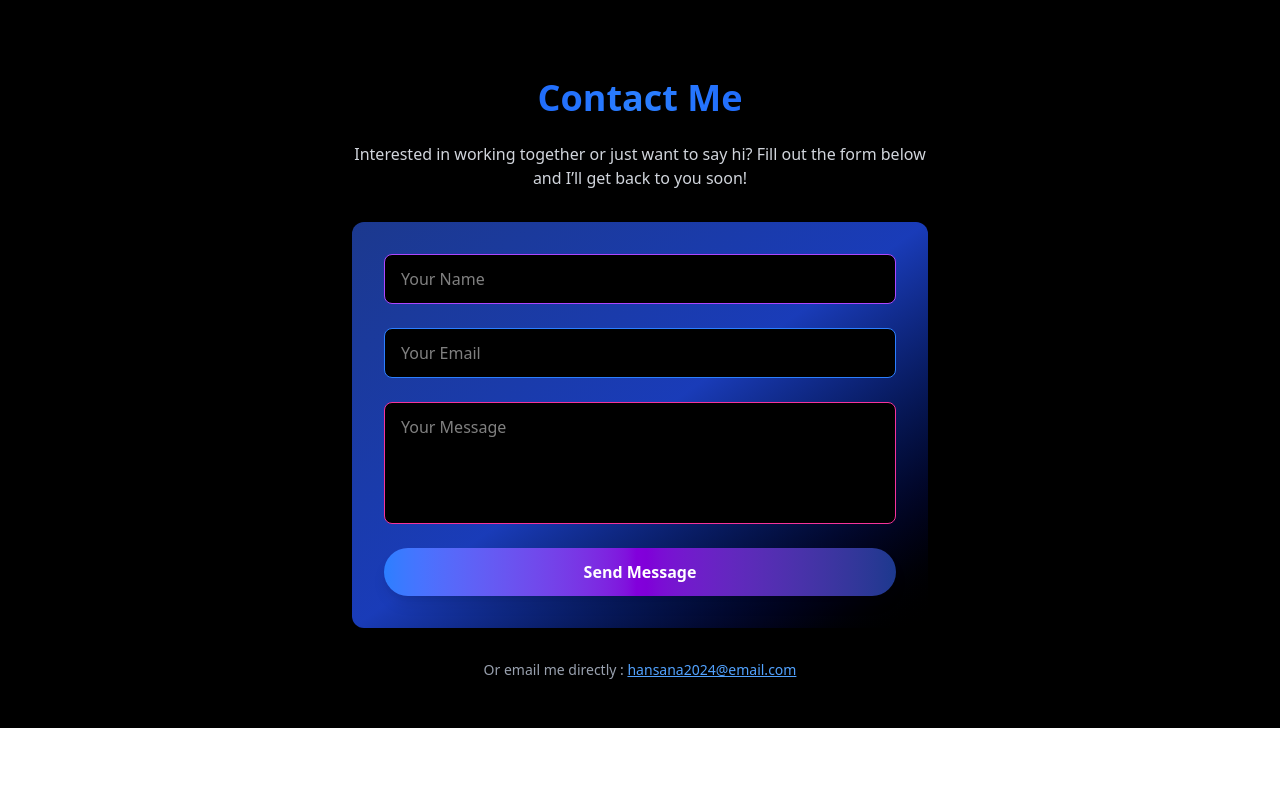
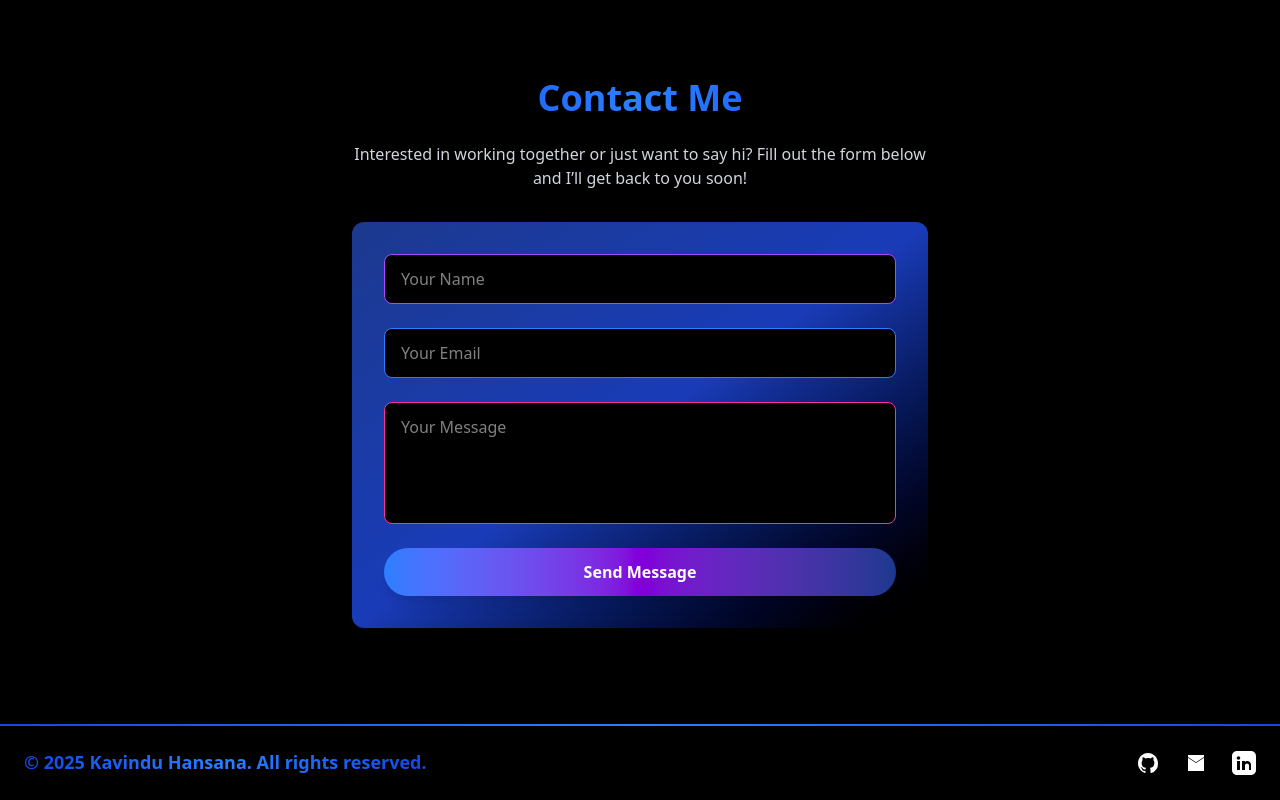
Before and after one commit to kavinduhcolombage/portfolio, a React (Vite) app: page / in a window 1280 px wide. Shown: the part 2834-3634 px from the top of the page. Before the commit the page ends 3562 px from the top, so only its background shows below. Built offline with nearby package versions, Linux system fonts and the light colour scheme.

Commit message:
feat: add Footer component and integrate it into Portfolio

```diff
--- a/src/Content/Portfolio.tsx
+++ b/src/Content/Portfolio.tsx
@@ -3,6 +3,7 @@ import StarNetworkBackground from "../Components/StarNetworkBackground";
 import AboutMe from "../Sections/AboutMe";
 import ContactMe from "../Sections/ContactMe";
 import Education from "../Sections/Education";
+import Footer from "../Sections/Footer";
 import Introduction from "../Sections/Introduction";
 import Project from "../Sections/Project";
 
@@ -13,9 +14,10 @@ const Portfolio = () => {
             <Navbar />
             <Introduction />
             <AboutMe />
-            <Education/>
-            <Project/>
-            <ContactMe/>
+            <Education />
+            <Project />
+            <ContactMe />
+            <Footer />
         </div>
     );
 };
--- a/src/Sections/ContactMe.tsx
+++ b/src/Sections/ContactMe.tsx
@@ -31,9 +31,6 @@ const ContactMe = () => {
             Send Message
           </button>
         </form>
-        <div className="mt-8 text-gray-400 text-sm">
-          Or email me directly : <a href="mailto:hansana2024@email.com" className="text-blue-400 underline">hansana2024@email.com</a>
-        </div>
       </div>
     </section>
   );
--- /dev/null
+++ b/src/Sections/Footer.tsx
@@ -0,0 +1,45 @@
+const Footer = () => {
+    return (
+        <footer className="relative bg-black py-6 mt-12">
+            {/* Gradient top border */}
+            <div className="absolute left-0 right-0 top-0 h-0.5 bg-gradient-to-r from-blue-700 via-blue-500 to-blue-700"></div>
+            <div className="container mx-auto flex flex-col md:flex-row items-center justify-between px-6">
+                <span className="text-lg font-bold text-transparent bg-clip-text bg-gradient-to-r from-blue-700 via-blue-500 to-blue-700 drop-shadow">
+                    © {new Date().getFullYear()} Kavindu Hansana. All rights reserved.
+                </span>
+                <div className="flex space-x-6 mt-4 md:mt-0">
+                    <a
+                        href="https://github.com/kavinduhcolombage"
+                        target="_blank"
+                        rel="noopener noreferrer"
+                        className="text-white hover:text-blue-400 transition"
+                    >
+                        <svg width="24" height="24" fill="currentColor" className="inline-block">
+                            <path d="M12 2C6.48 2 2 6.58 2 12.26c0 4.52 2.87 8.36 6.84 9.72.5.09.68-.22.68-.48 0-.24-.01-.87-.01-1.7-2.78.62-3.37-1.36-3.37-1.36-.45-1.18-1.1-1.5-1.1-1.5-.9-.63.07-.62.07-.62 1 .07 1.53 1.05 1.53 1.05.89 1.56 2.34 1.11 2.91.85.09-.66.35-1.11.63-1.37-2.22-.26-4.56-1.14-4.56-5.07 0-1.12.39-2.03 1.03-2.75-.1-.26-.45-1.3.1-2.7 0 0 .84-.28 2.75 1.05a9.38 9.38 0 012.5-.34c.85.01 1.71.12 2.5.34 1.91-1.33 2.75-1.05 2.75-1.05.55 1.4.2 2.44.1 2.7.64.72 1.03 1.63 1.03 2.75 0 3.94-2.34 4.81-4.57 5.07.36.32.68.94.68 1.9 0 1.37-.01 2.47-.01 2.81 0 .27.18.58.69.48A10.01 10.01 0 0022 12.26C22 6.58 17.52 2 12 2z" />
+                        </svg>
+                    </a>
+                    <a
+                        href="mailto:hansana2024@email.com"
+                        className="text-white hover:text-pink-400 transition"
+                    >
+                        <svg width="24" height="24" fill="currentColor" className="inline-block">
+                            <path d="M4 4h16v16H4V4zm8 8l8-5.333V6l-8 5.333L4 6v.667L12 12z" />
+                        </svg>
+                    </a>
+                    <a
+                        href="https://www.linkedin.com/in/your-linkedin-username"
+                        target="_blank"
+                        rel="noopener noreferrer"
+                        className="text-white hover:text-blue-500 transition"
+                    >
+                        <svg width="24" height="24" fill="currentColor" className="inline-block">
+                            <path d="M19 0h-14c-2.76 0-5 2.24-5 5v14c0 2.76 2.24 5 5 5h14c2.76 0 5-2.24 5-5v-14c0-2.76-2.24-5-5-5zm-11 19h-3v-9h3v9zm-1.5-10.28c-.97 0-1.75-.79-1.75-1.75s.78-1.75 1.75-1.75 1.75.79 1.75 1.75-.78 1.75-1.75 1.75zm13.5 10.28h-3v-4.5c0-1.07-.93-2-2-2s-2 .93-2 2v4.5h-3v-9h3v1.22c.41-.63 1.36-1.22 2.25-1.22 2.07 0 3.75 1.68 3.75 3.75v5.25z" />
+                        </svg>
+                    </a>
+                </div>
+            </div>
+        </footer>
+    );
+};
+
+export default Footer;
```
